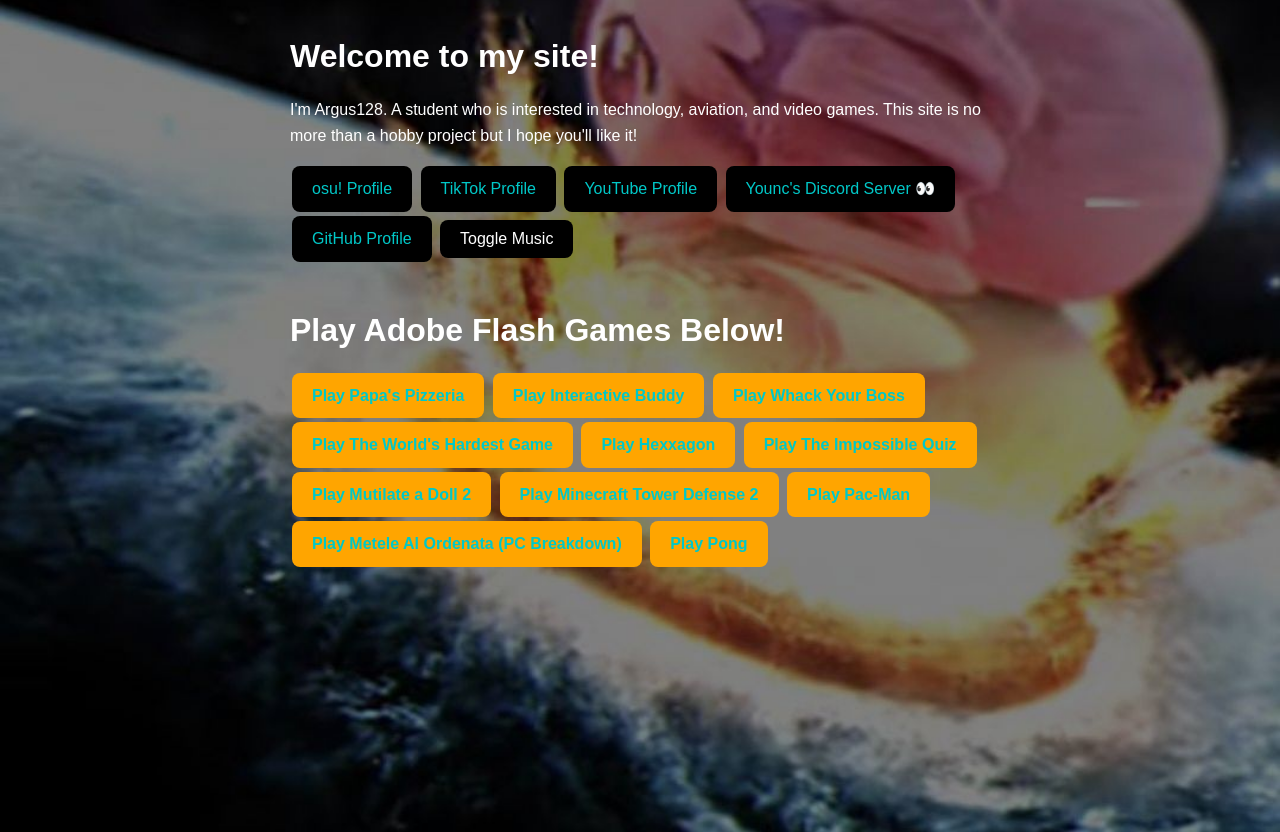
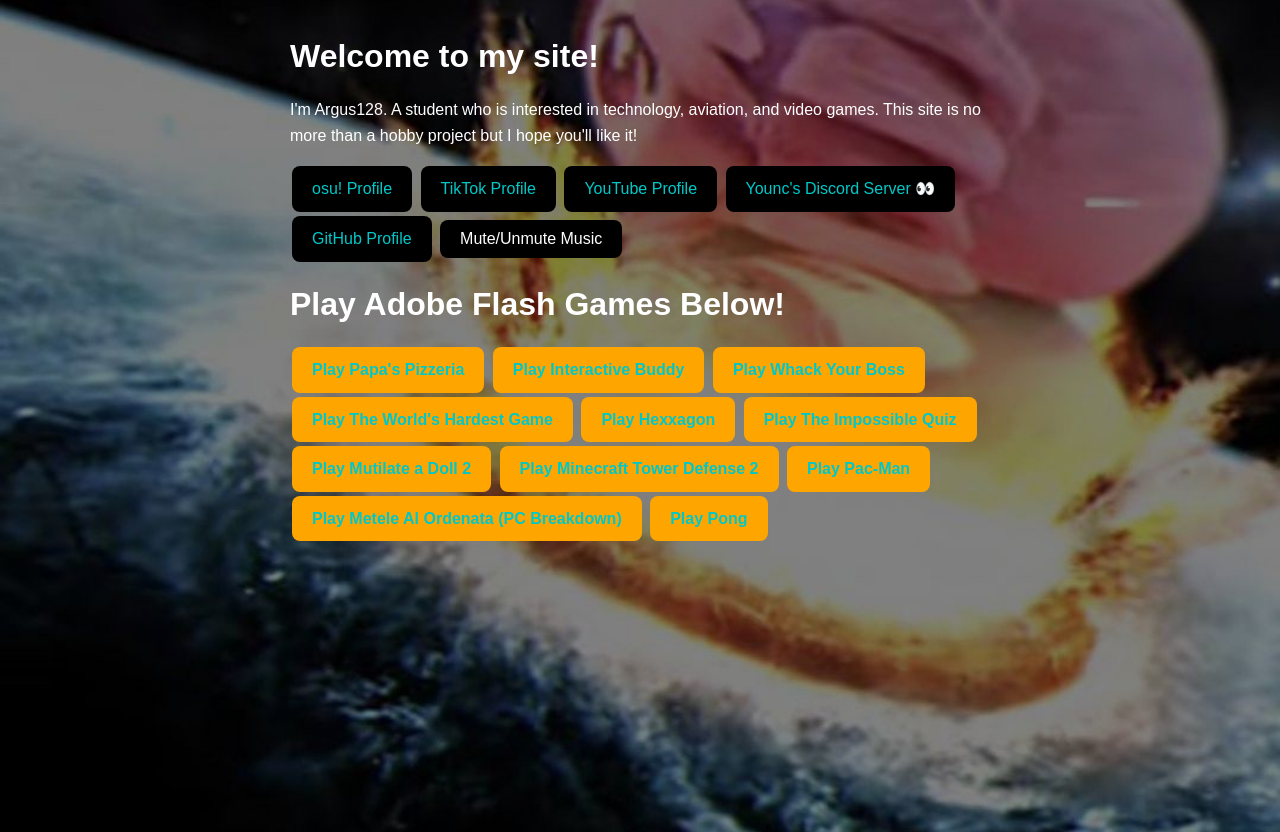
Before and after one commit to Argus-128/argus-128.github.io, a plain HTML site: page index.html in a window 1280 px wide. Drawn offline with Linux system fonts and the light colour scheme.

Commit message:
removed useless readme and modified css, html

```diff
--- a/assets/style.css
+++ b/assets/style.css
@@ -3,7 +3,7 @@ body {
   background-size: cover;
   background-position: center;
   background-repeat: no-repeat;
-  height: 100vh;
+  min-height: 100vh;
   margin: 0;
   font-family: sans-serif;
   padding: 1rem;
@@ -63,7 +63,7 @@ button {
 
 button:hover {
   color: #00eeee;
-  background-color: #ee0000;
+  background-color: #000000;
 }
 
 .flash-link {
--- a/index.html
+++ b/index.html
@@ -14,8 +14,8 @@
      <a href="https://www.youtube.com/@Argus256" target="_blank">YouTube Profile</a>
      <a href="https://discord.gg/mfY8radHee" target="_blank">Younc's Discord Server 👀</a>
      <a href="https://github.com/Argus-128" target="_blank">GitHub Profile</a>
-     <button onclick="toggleMute()">Toggle Music</button>
-     <br><br>
+     <button onclick="toggleMute()">Mute/Unmute Music</button>
+     <br>
      <h1>Play Adobe Flash Games Below!</h1>
      <a href="game_pages/pizzeria.html" class="flash-link">Play Papa's Pizzeria</a>
      <a href="game_pages/interactivebuddy.html" class="flash-link">Play Interactive Buddy</a>
```
Also changed, not shown: README.md (deleted).
